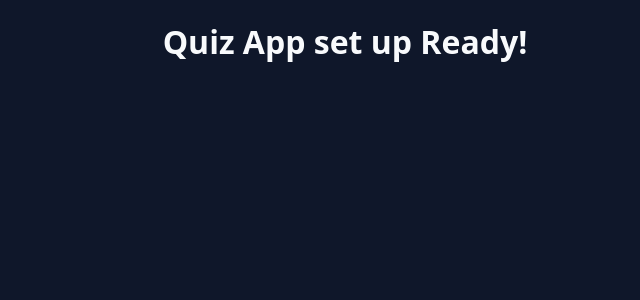
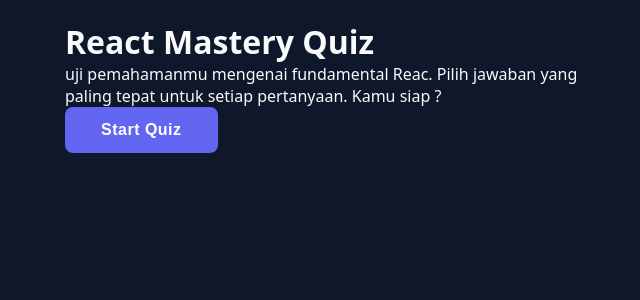
Before and after one commit to Megatruh/react-quiz-app, a React (Vite) app: page / in a window 1280 px wide. Shown: the top 300 px of the page, without its empty margins (295-935 px from the left). Built offline with nearby package versions, Linux system fonts and the light colour scheme.

Commit message:
Membuat Data Quiz & Layar Awal (Start Screen) sesuai dengan Project Reference Documents

```diff
--- a/src/App.css
+++ b/src/App.css
@@ -35,3 +35,67 @@ body{
   max-width: 600px;
   padding: 20px;
 }
+
+.startScreen{
+  background-color: var(--bg-card);
+  padding: 40px 30px;
+  border-radius: 16px;
+  border: 1px solid var(--border-color);
+  text-align: center;
+  box-shadow: 0px 10px 25px -5px rgba(0, 0, 0, 0.2);
+}
+
+.startScreen h1{
+  font-size: 32px;
+  margin-bottom: 16px;
+  color: var(--accent-primary);
+}
+
+.startScreen p{
+  color: var(--text-secondary);
+  font-size: 16px;
+  line-height: 1.6;
+  margin-bottom: 32px;
+
+}
+
+.btn-primary{
+  background-color: var(--accent-primary);
+  color: white;
+  border: none;
+  padding: 14px 36px;
+  font-size: 16px;
+  font-weight: 700;
+  border-radius: 8px;
+  cursor: pointer;
+  transition: all 0.2 ease;
+  letter-spacing: 0.5px;
+
+}
+
+.btn-primary:hover{
+  background-color: var(--accent-hover);
+  transform: translate(-2px);
+
+}
+
+.active-screen{
+  background-color: var(--bg-card);
+  padding: 40px 30px;
+  border-radius: 16px;
+  border: 1px solid var(--border-color);
+  text-align: center;
+  box-shadow: 0px 10px 25px -5px rgba(0, 0, 0, 0.2);
+}
+
+.active-screen h2{
+  font-size: 28px;
+  margin-bottom: 16px;
+  color: var(--accent-primary);
+}
+
+.active-screen p{
+  color: var(--text-secondary);
+  font-size: 16px;
+  line-height: 1.6;
+}
--- a/src/App.jsx
+++ b/src/App.jsx
@@ -1,9 +1,30 @@
+import { useState } from 'react';
+import StartScreen from './components/StartScreen';
 import './App.css';
 
 function App(){
+  // State untuk mengontrol fase aplikasi ('START', 'ACTIVE', atau RESULT)
+  const [quizStage, setQuizStage] = useState('START');
+
+  // fungsi untuk mengubah state agar pindah ke layar quis
+  const handleStartQuiz = ()=>{
+    setQuizStage('ACTIVE');
+  };
+
   return (
     <div className="app-container">
-      <h1>Quiz App set up Ready!</h1>
+      {/* Jika state bernilai 'START', tampilkan StartScreen*/}
+      {quizStage == 'START' && (
+        <StartScreen onStart={handleStartQuiz}/>
+      )}
+
+      {/* Jika state bernilai 'ACTIVE', tampilkan placeholder ini untuk sementara */}
+      {quizStage == 'ACTIVE' && (
+        <div style={{ textAlign:'center' }} className="active-screen">
+          <h2>Mode Kuis Aktif 🚀</h2>
+          <p>Komponen Card akan kita buat di Tahap 3.</p>
+        </div>
+      )}
     </div>
   );
 }
--- /dev/null
+++ b/src/components/StartScreen.jsx
@@ -0,0 +1,16 @@
+function StartScreen({ onStart }){
+    return(
+        <div className="start-screen">
+            <h1>React Mastery Quiz</h1>
+            <p>uji pemahamanmu mengenai fundamental Reac. Pilih jawaban yang paling tepat untuk setiap pertanyaan. Kamu siap ?</p>
+            <button
+                className="btn-primary"
+                onClick={onStart}
+            >
+                Start Quiz
+            </button>
+        </div>
+    );
+}
+
+export default StartScreen;
```
Also changed, not shown: src/data/quizData.js (added, +30 -0 lines).
